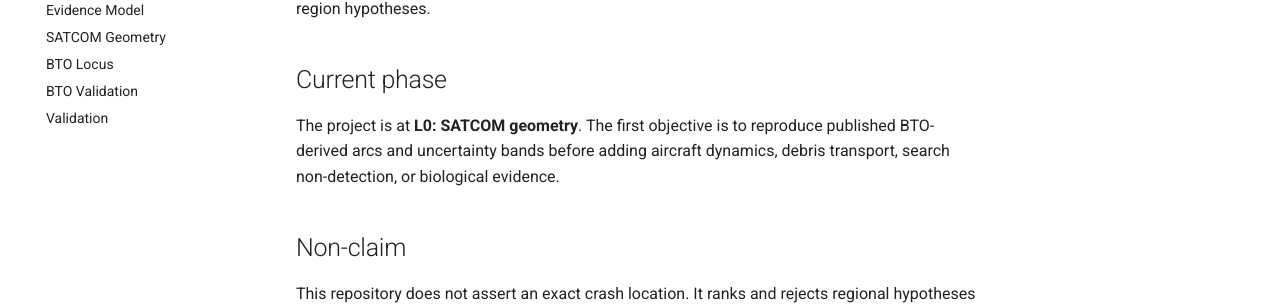
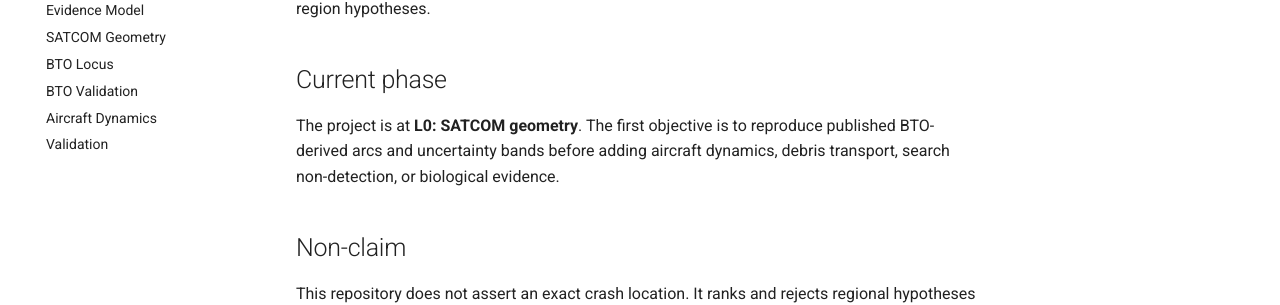
Before and after one commit to bradshawdanni-collab/mh370-inverse-inference, an MkDocs documentation site: the page built from docs/index.md, in a window 1280 px wide. Shown: the part 209-514 px from the top of the page. Built offline with MkDocs 1.6.1 and Material for MkDocs 9.7.7, drawn with Linux system fonts in a browser that asks for light colours; comment, search, counter and statistics services are not loaded.

Commit message:
Add aircraft dynamics documentation to MkDocs nav

```diff
--- a/mkdocs.yml
+++ b/mkdocs.yml
@@ -11,4 +11,5 @@ nav:
   - SATCOM Geometry: satcom-geometry.md
   - BTO Locus: bto-locus.md
   - BTO Validation: bto-validation.md
+  - Aircraft Dynamics: aircraft-dynamics.md
   - Validation: validation.md
```
